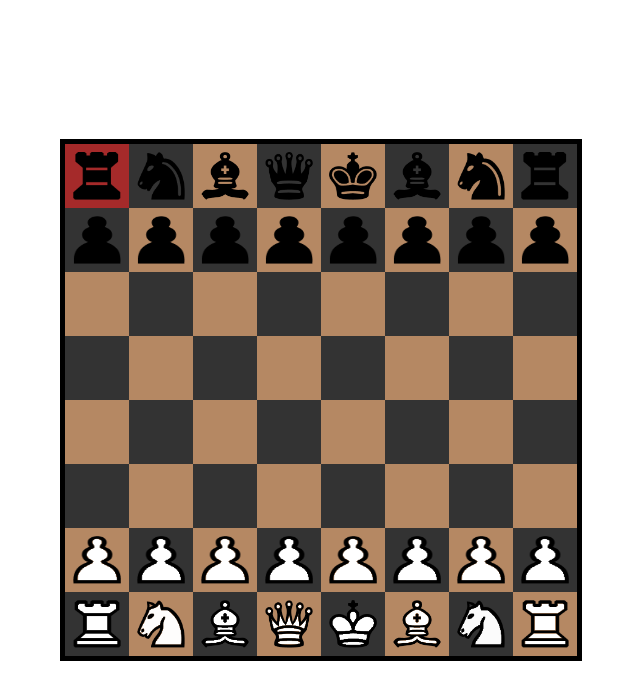
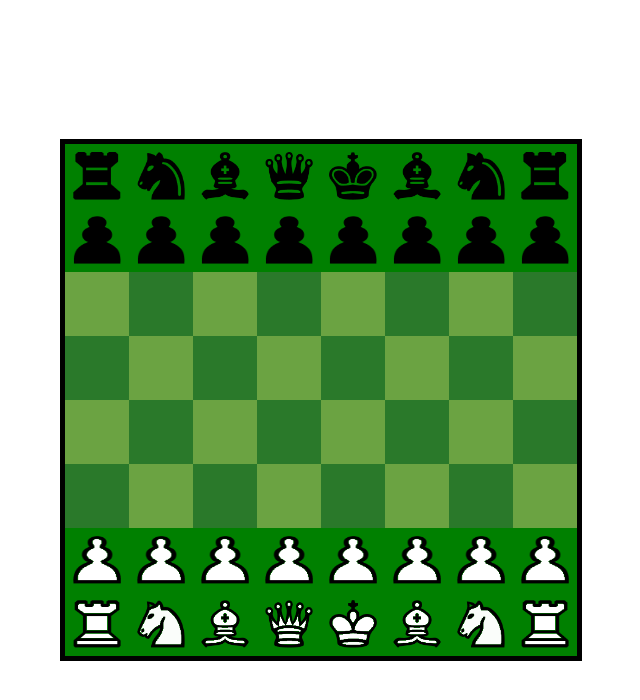
Before and after one commit to Dimetio/pet-chess, a React (Create React App) app: page / in a window 1280 px wide. Both pictures are taken after a click on the element 416 px from the left and 176 px from the top of the page. Shown: the top 700 px of the page, without its empty margins (319-959 px from the left). Built offline with nearby package versions, Linux system fonts and the light colour scheme.

Commit message:
feat: added move figure

```diff
--- a/src/App.css
+++ b/src/App.css
@@ -44,3 +44,10 @@
 .selected {
   background-color: brown;
 }
+
+.available {
+  width: 64px;
+  height: 64px;
+  background-color: #22c022;
+  opacity: .5;
+}
--- a/src/components/BoardComponent.tsx
+++ b/src/components/BoardComponent.tsx
@@ -1,4 +1,4 @@
-import { useState } from "react";
+import { useEffect, useState } from "react";
 import { Board } from "../models/Board";
 import { Cell } from "../models/Cell";
 import CellComponent from "./CellComponent";
@@ -12,9 +12,30 @@
   const [selectedCell, setSelectedCell] = useState<Cell | null>(null);
 
   function click(cell: Cell) {
-    if (cell.figure) {
+    if (
+      selectedCell &&
+      selectedCell !== cell &&
+      selectedCell.figure?.canMove(cell)
+    ) {
+      selectedCell.moveFigure(cell);
+      setSelectedCell(null);
+    } else {
       setSelectedCell(cell);
     }
+  }
+
+  useEffect(() => {
+    highlightCells();
+  }, [selectedCell]);
+
+  function highlightCells() {
+    board.highlightCells(selectedCell);
+    updateBoard();
+  }
+
+  function updateBoard() {
+    const newBoard = board.getCopyBoard();
+    setBoard(newBoard);
   }
 
   return (
--- a/src/components/CellComponent.tsx
+++ b/src/components/CellComponent.tsx
@@ -11,7 +11,9 @@
     <div
       className={["cell", cell.color, selected ? "selected" : ""].join(" ")}
       onClick={() => click(cell)}
+      style={{ background: cell.available && cell.figure ? "green" : "" }}
     >
+      {cell.available && !cell.figure && <div className={"available"}></div>}
       {cell.figure?.logo && <img src={cell.figure.logo} alt="" />}
     </div>
   );
--- a/src/models/Board.ts
+++ b/src/models/Board.ts
@@ -21,6 +21,22 @@
         }
       }
       this.cells.push(row);
+    }
+  }
+
+  public getCopyBoard(): Board {
+    const newBoard = new Board();
+    newBoard.cells = this.cells;
+    return newBoard;
+  }
+
+  public highlightCells(selectedCell: Cell | null) {
+    for (let i = 0; i < this.cells.length; i++) {
+      const row = this.cells[i];
+      for (let j = 0; j < row.length; j++) {
+        const target = row[j];
+        target.available = !!selectedCell?.figure?.canMove(target);
+      }
     }
   }
 
--- a/src/models/Cell.ts
+++ b/src/models/Cell.ts
@@ -27,11 +27,12 @@
     this.id = Math.random();
   }
 
-  canMove(target: Cell): boolean {
-    return true;
-  }
+  moveFigure(target: Cell) {
+    if (this.figure && this.figure?.canMove(target)) {
+      this.figure?.moveFigure(target);
 
-  moveFigure(target: Cell) {
-
+      target.figure = this.figure;
+      this.figure = null;
+    }
   }
 }
--- a/src/models/figures/Figure.ts
+++ b/src/models/figures/Figure.ts
@@ -27,4 +27,10 @@
     this.name = FigureNames.FIGURE;
     this.id = Math.random();
   }
+
+  canMove(target: Cell): boolean {
+    return true;
+  }
+
+  moveFigure(target: Cell) {}
 }
```
